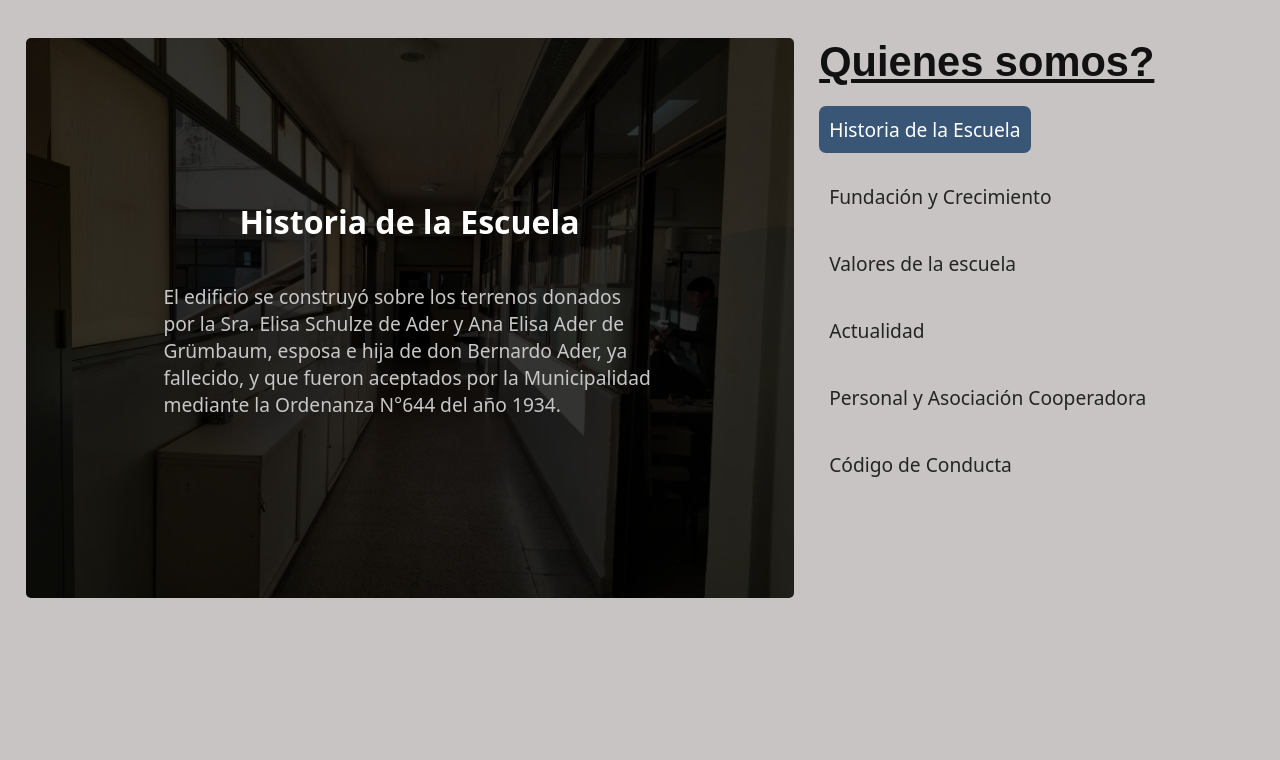
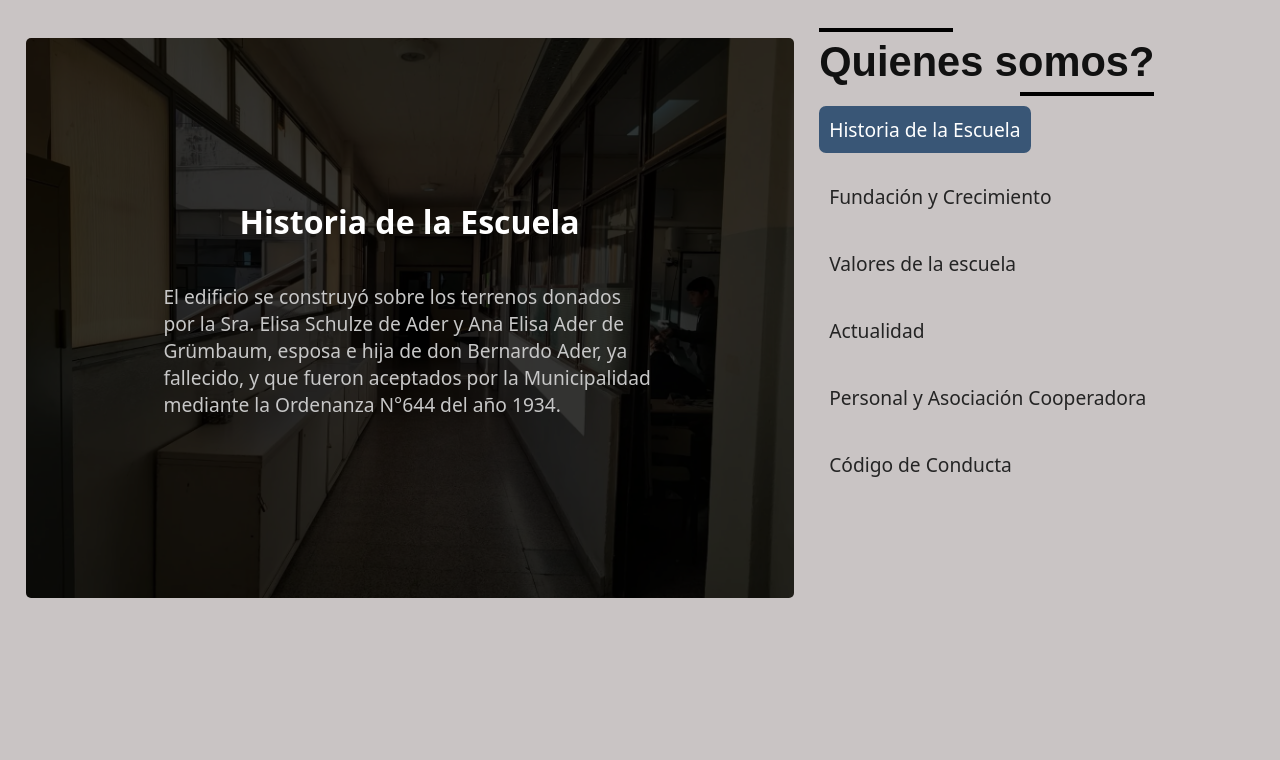
Before and after one commit to Exaedro/web_institucional, a PHP site: page /sobre_nosotros.php in a window 1280 px wide. Shown: the part 128-888 px from the top of the page. Run offline with PHP 8.4, Linux system fonts and the light colour scheme; some libraries are stand-ins or nearby versions.

Commit message:
commit antes de empezar las modificaciones en el apartado de nosotros

```diff
--- a/css/style_nosotro.css
+++ b/css/style_nosotro.css
@@ -78,16 +78,36 @@ body {
     height: 100%;
 }
 
-#sobre_nosotros #cont_text h2 {
+#sobre_nosotros #cont_text #text_prin {
     color: rgb(17, 17, 17);
     font-weight: bolder;
     position: relative;
     font-size: 2.6em;
     font-family: Arial, Helvetica, sans-serif;
-    text-decoration: underline;
+
+}
+#sobre_nosotros #cont_text #text_prin:hover::after {
+    bottom: -10px;
+    right: 0;
+}
+#sobre_nosotros #cont_text #text_prin::before,
+#sobre_nosotros #cont_text #text_prin::after {
+  content: '';
+  position: absolute;
+  width: 40%;
+  height: 4px;
+  background-color: rgb(0, 0, 0);
 }
 
+#sobre_nosotros #cont_text #text_prin::before {
+  top: -10px;
+  left: 0;
+}
 
+#sobre_nosotros #cont_text #text_prin::after {
+  bottom: -10px;
+  right: 0;
+}
 
 #sobre_nosotros #cont_text #cont_items {
     display: flex;
--- a/sobre_nosotros.php
+++ b/sobre_nosotros.php
@@ -21,7 +21,7 @@
             </div>
         </div>
         <div id="cont_text">
-            <h2>Quienes somos?</h2>
+            <h2 id="text_prin">Quienes somos?</h2>
             <ul id="cont_items">
                 <li class="item focus" data-index="0">Historia de la Escuela</li>
                 <li class="item" data-index="1">Fundación y Crecimiento</li>
```
